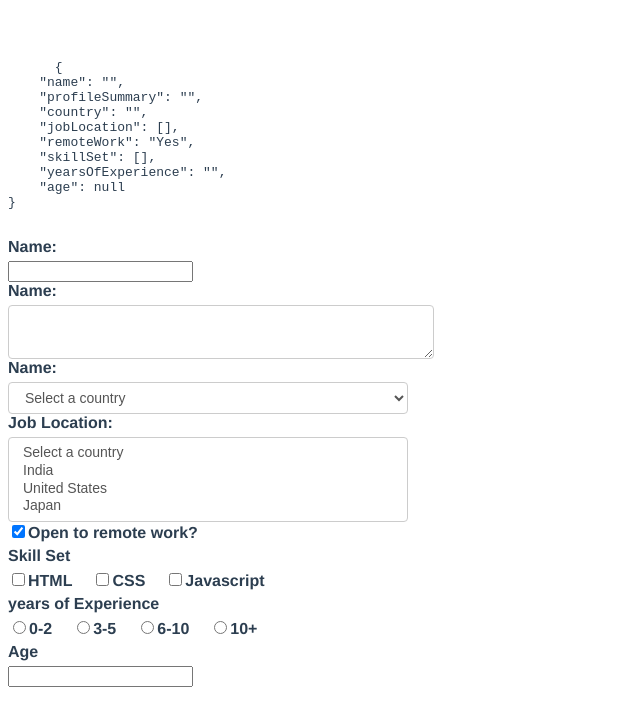
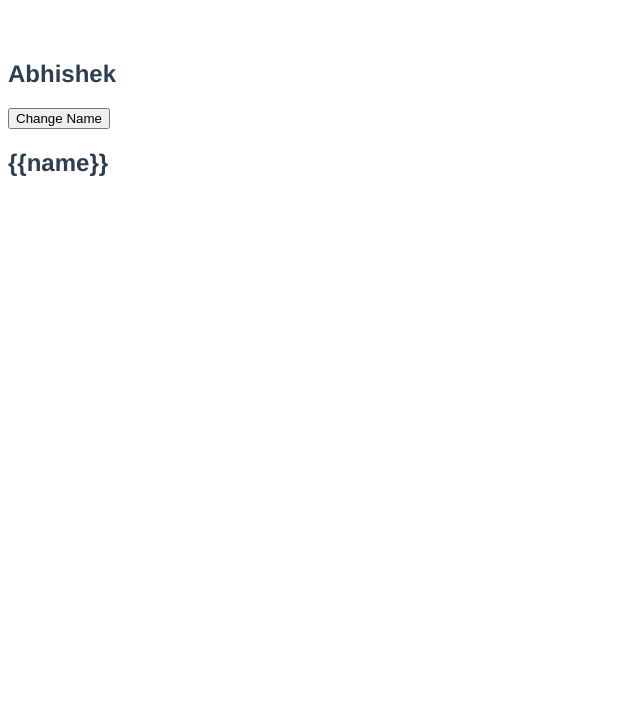
Before and after one commit to weardo/vue-js-basics, a Vue app: page / in a window 1280 px wide. Shown: the top 726 px of the page, without its empty margins (0-640 px from the left). Built offline with nearby package versions, Linux system fonts and the light colour scheme.

Commit message:
once, click methods, pre

```diff
--- a/src/App.vue
+++ b/src/App.vue
@@ -1,67 +1,8 @@
 <template>
 <div>
-  <div>
-    <pre>
-      {{ JSON.stringify(formValues, null, 4) }}
-    </pre>
-  </div>
-  <form @submit.prevent="submitForm">
-    <div>
-      <label for="name">Name: </label>
-      <input type="text" id="name" v-model.trim.lazy="formValues.name" />
-    </div>
-    <div>
-      <label for="profile">Name: </label>
-      <textarea type="text" id="profile" v-model="formValues.profileSummary"></textarea>
-    </div>
-    <div>
-      <label for="country">Name: </label>
-      <select id="country" v-model="formValues.country">
-        <option value="">Select a country</option>
-        <option value="India">India</option>
-        <option value="United States">United States</option>
-        <option value="Japan">Japan</option>
-      </select>
-    </div>
-    <div>
-      <label for="job-location">Job Location: </label>
-      <select id="job-location" multiple v-model="formValues.jobLocation">
-        <option value="">Select a country</option>
-        <option value="India">India</option>
-        <option value="United States">United States</option>
-        <option value="Japan">Japan</option>
-      </select>
-    </div>
-    <div>
-      <input type="checkbox" id="remote-work" v-model="formValues.remoteWork" true-value="Yes" false-value="No" />
-      <label for="remote-work">Open to remote work?</label>
-    </div>
-    <div>
-      <label>Skill Set</label>
-      <input type="checkbox" id="html" value="html" v-model="formValues.skillSet" />
-      <label for="html">HTML</label>
-      <input type="checkbox" id="css" value="css" v-model="formValues.skillSet"  />
-      <label for="css">CSS</label>
-      <input type="checkbox" id="javascript" value="javascript" v-model="formValues.skillSet"  />
-      <label for="javascript">Javascript</label>
-    </div>
-    <div>
-      <label>years of Experience</label>
-      <input type="radio" id="0-2" value="0-2" v-model="formValues.yearsOfExperience" />
-      <label for="0-2">0-2</label>
-      <input type="radio" id="3-5" value="3-5" v-model="formValues.yearsOfExperience" />
-      <label for="3-5">3-5</label>
-      <input type="radio" id="6-10" value="6-10" v-model="formValues.yearsOfExperience" />
-      <label for="6-10">6-10</label>
-      <input type="radio" id="10+" value="10+" v-model="formValues.yearsOfExperience" />
-      <label for="10+">10+</label>
-    </div>
-    <div>
-      <label for="age">Age</label>
-      <input type="number" id="age" v-model.number="formValues.age" @keyup.enter="submitForm"/>
-    </div>
-
-  </form>
+  <h2 v-once>{{name}}</h2>
+  <button @click="name = 'Batman'">Change Name</button>
+  <h2 v-pre>{{name}}</h2>
 </div>
 </template>
 
@@ -70,16 +11,7 @@
   name: 'App',
   data() {
     return {
-       formValues: {
-         name: '',
-         profileSummary: '',
-         country: '',
-         jobLocation: [],
-         remoteWork: "Yes",
-         skillSet: [],
-         yearsOfExperience: '',
-         age: null,
-       }
+      name: 'Abhishek',
     };
   },
   methods: {
```
